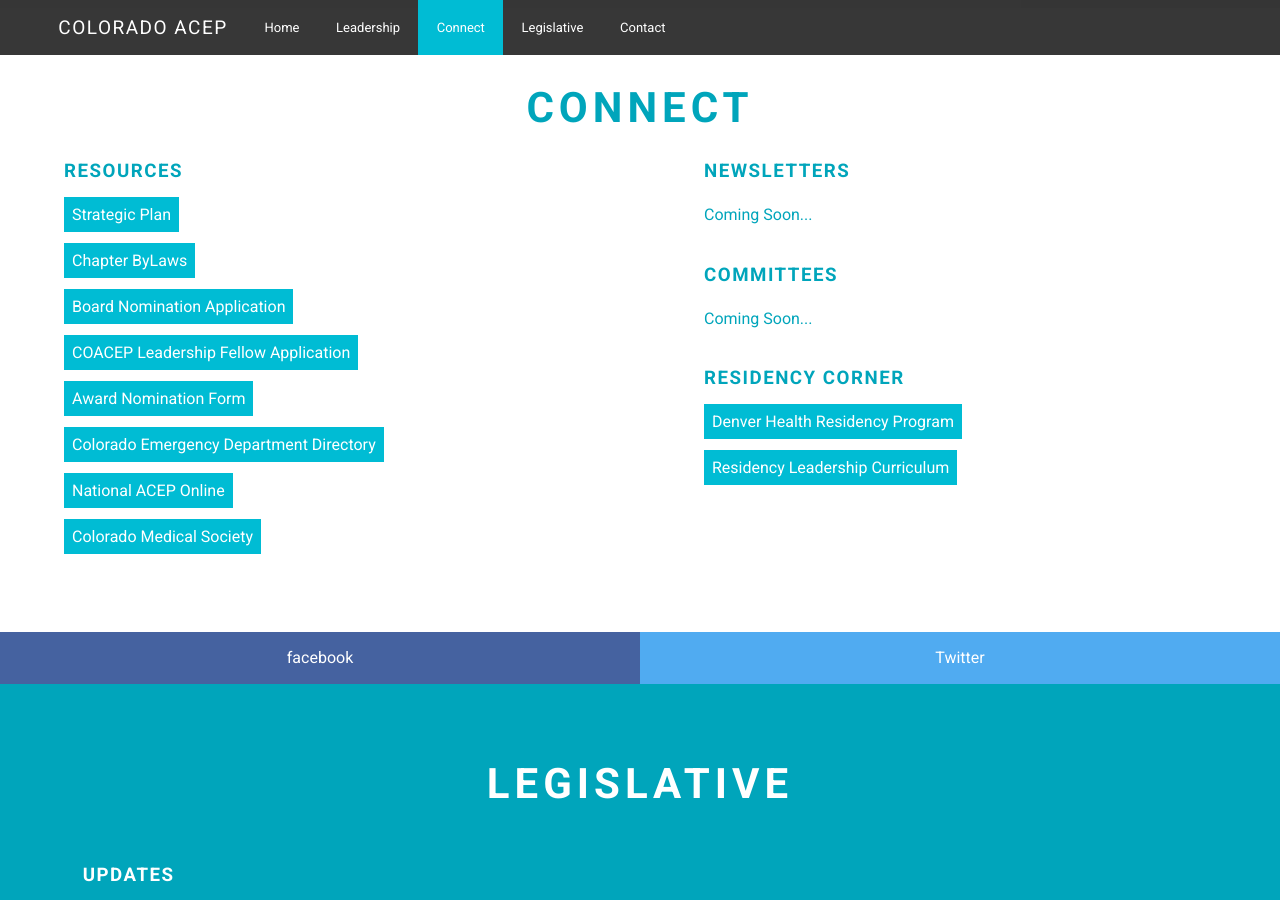
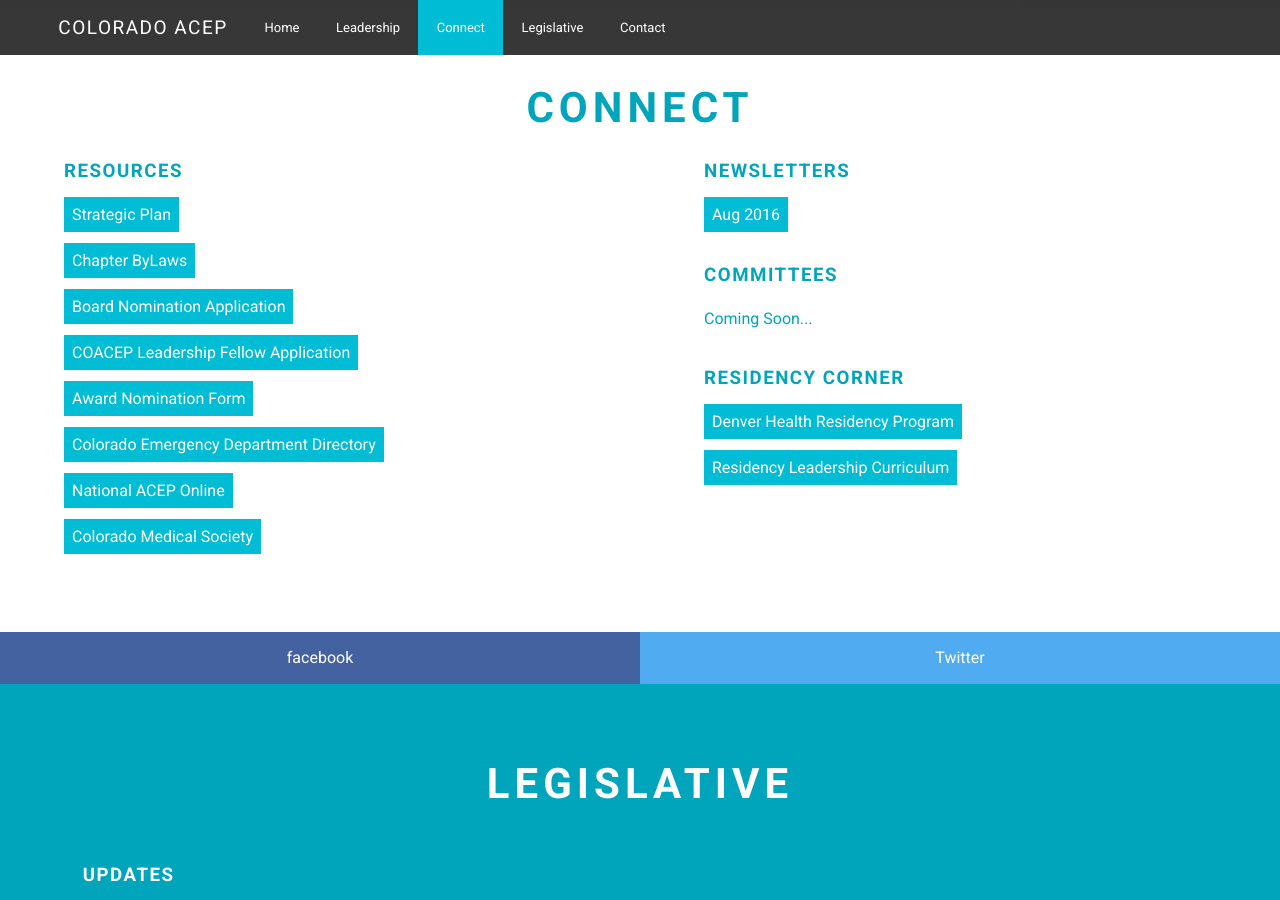
Before and after one commit to pebutler3/coacep, a Jekyll site: the page built from index.html, in a window 1280 px wide and 900 px high, scrolled down 2805 px. Built offline with Jekyll 4.4.1, drawn with Linux system fonts in a browser that asks for light colours.

Commit message:
added august newsletter

```diff
--- a/_includes/connect.html
+++ b/_includes/connect.html
@@ -16,7 +16,7 @@
   <section class="newsletters">
     <h3>Newsletters</h3>
     <ul>
-     <li>Coming Soon...</li>
+     <li><a href="docs/newsletters/2016/aug.pdf">Aug 2016</a></li>
     </ul>
   </section>
   <section class="committees">
```
Also changed, not shown: 1 other file.
